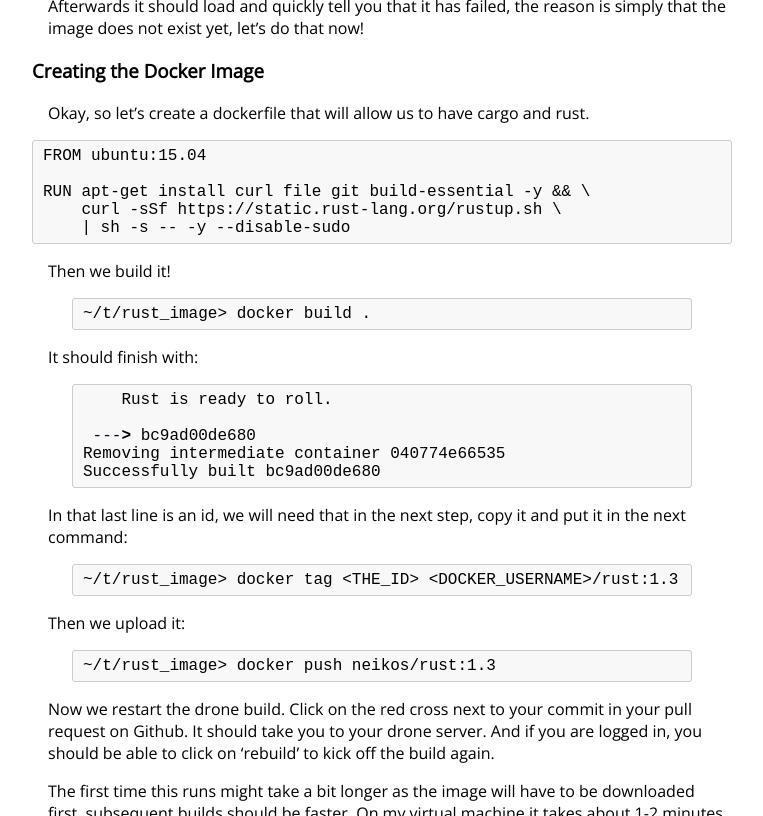
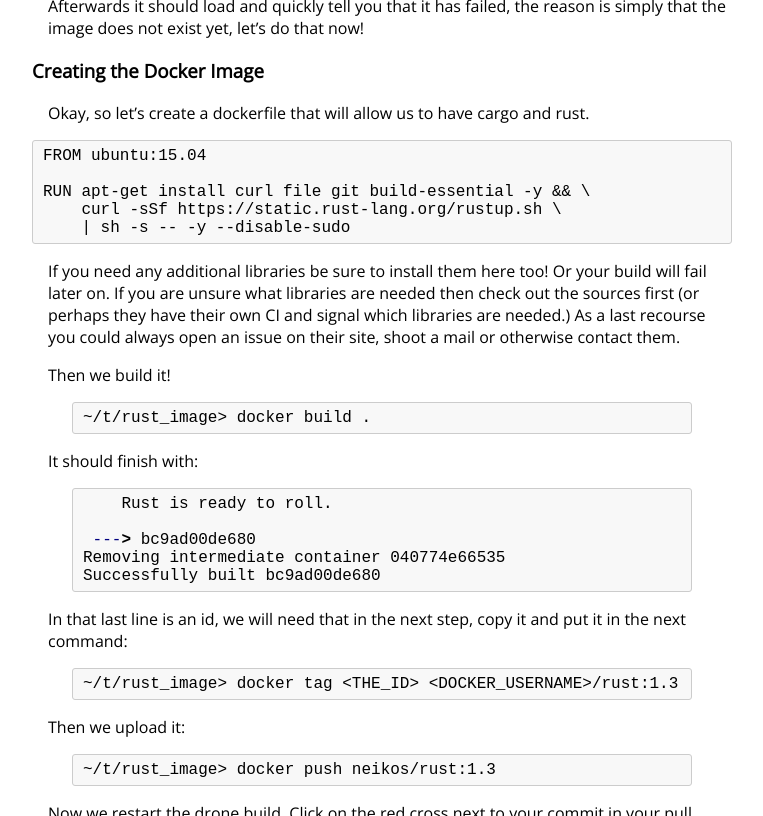
Before and after one commit to TheNeikos/TheNeikos.github.io, a Jekyll site: the page built from _posts/2015-10-21-Continuous_integration_with_Github_Drone_and_Rust.md, in a window 1280 px wide and 900 px high, scrolled down 3758 px, cut to the strip 0-816 px from the top of the window. Shown: the whole strip, without its empty margins (258-1021 px from the left). Built offline with Jekyll 4.4.1, drawn with Linux system fonts in a browser that asks for light colours; Markdown is read by kramdown in place of the engine named in the settings.

Commit message:
Add paragraph explaining reminding to add libraries they need

````diff
--- a/_posts/2015-10-21-Continuous_integration_with_Github_Drone_and_Rust.md
+++ b/_posts/2015-10-21-Continuous_integration_with_Github_Drone_and_Rust.md
@@ -195,6 +195,12 @@
     | sh -s -- -y --disable-sudo
 ```
 
+If you need any additional libraries be sure to install them here too! Or your
+build will fail later on. If you are unsure what libraries are needed then
+check out the sources first (or perhaps they have their own CI and signal which
+libraries are needed.) As a last recourse you could always open an issue on
+their site, shoot a mail or otherwise contact them.
+
 Then we build it!
 
 {% highlight bash %}
````
